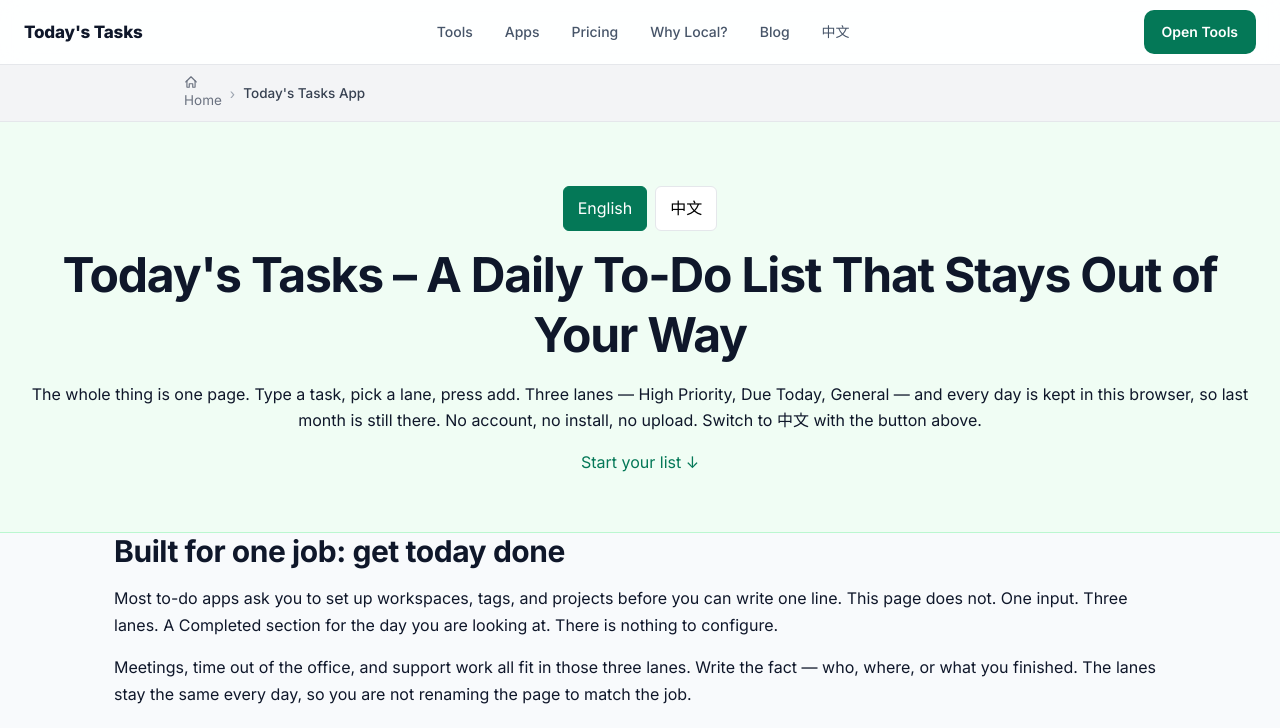
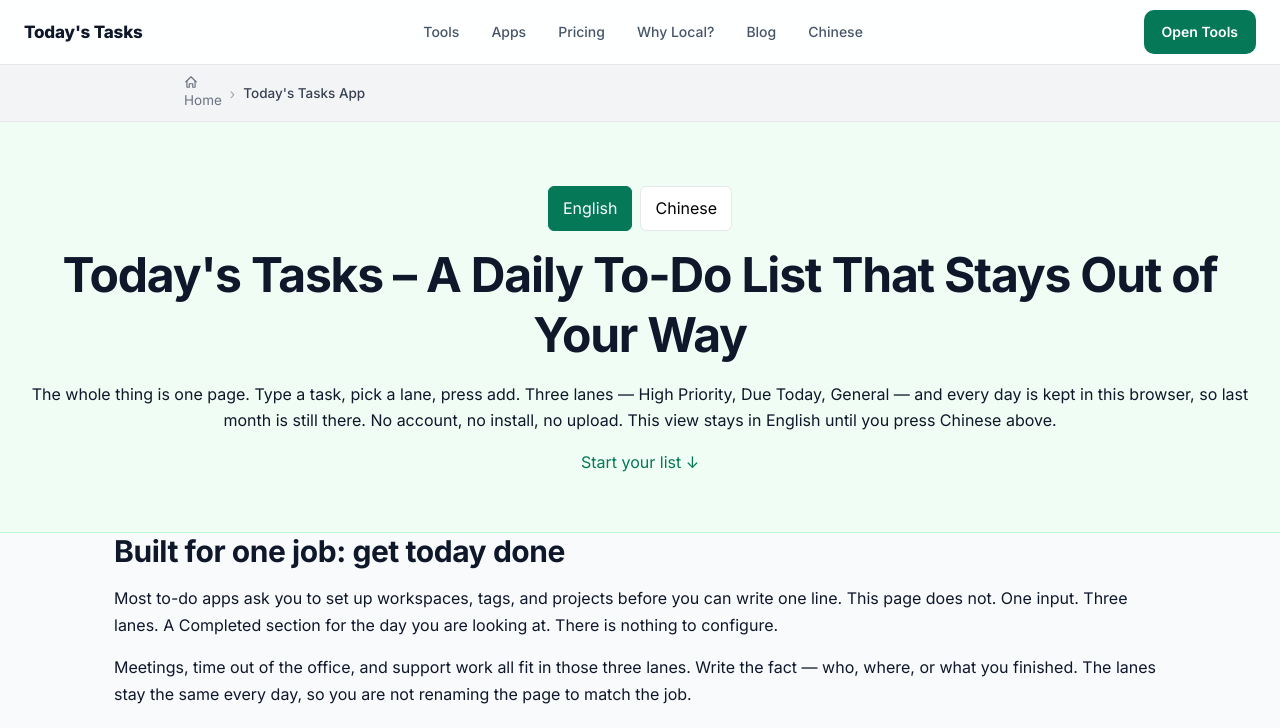
Before and after one commit to hill02252024/hill02252024.github.io, a plain HTML site: page todo.html in a window 1280 px wide. Shown: the top 728 px of the page. Drawn offline with Linux system fonts and the light colour scheme.

Commit message:
Show the to-do page in one language at a time: English until Chinese is chosen.
Co-authored-by: Cursor <cursoragent@cursor.com>

```diff
--- a/todo.html
+++ b/todo.html
@@ -6,8 +6,8 @@
     (function () {
       var l = "en";
       try {
-        l = localStorage.getItem("tt-lang") || "";
-        if (l !== "zh" && l !== "en") l = (navigator.language || "").toLowerCase().indexOf("zh") === 0 ? "zh" : "en";
+        l = localStorage.getItem("tt-lang") || "en";
+        if (l !== "zh") l = "en";
       } catch (e) { l = "en"; }
       document.documentElement.lang = l === "zh" ? "zh-Hant" : "en";
       document.documentElement.setAttribute("data-lang", l);
@@ -128,25 +128,25 @@
 
   <nav class="page-breadcrumbs" aria-label="Breadcrumb">
     <ol class="page-breadcrumbs-inner">
-      <li><a href="/"><svg class="home-icon" viewBox="0 0 24 24" fill="none" stroke="currentColor" stroke-width="2" stroke-linecap="round" stroke-linejoin="round" aria-hidden="true"><path d="M3 12 12 3l9 9"/><path d="M5 10v10a1 1 0 0 0 1 1h3v-6h6v6h3a1 1 0 0 0 1-1V10"/></svg><span>Home</span></a></li>
+      <li><a href="/"><svg class="home-icon" viewBox="0 0 24 24" fill="none" stroke="currentColor" stroke-width="2" stroke-linecap="round" stroke-linejoin="round" aria-hidden="true"><path d="M3 12 12 3l9 9"/><path d="M5 10v10a1 1 0 0 0 1 1h3v-6h6v6h3a1 1 0 0 0 1-1V10"/></svg><span id="crumb-home">Home</span></a></li>
       <li class="sep" aria-hidden="true">›</li>
-      <li class="current" aria-current="page">Today&#39;s Tasks App</li>
+      <li class="current" id="crumb-current" aria-current="page">Today&#39;s Tasks App</li>
     </ol>
   </nav>
 
   <header class="hero">
     <div class="lang-switch" role="group" aria-label="Language">
       <button type="button" id="lang-en">English</button>
-      <button type="button" id="lang-zh" lang="zh-Hant">中文</button>
+      <button type="button" id="lang-zh">Chinese</button>
     </div>
     <div data-lang-block="en">
       <h1>Today's Tasks – A Daily To-Do List That Stays Out of Your Way</h1>
-      <p>The whole thing is one page. Type a task, pick a lane, press add. Three lanes — High Priority, Due Today, General — and every day is kept in this browser, so last month is still there. No account, no install, no upload. Switch to 中文 with the button above.</p>
+      <p>The whole thing is one page. Type a task, pick a lane, press add. Three lanes — High Priority, Due Today, General — and every day is kept in this browser, so last month is still there. No account, no install, no upload. This view stays in English until you press Chinese above.</p>
       <a class="cta" href="#app">Start your list ↓</a>
     </div>
     <div data-lang-block="zh">
       <h1>今日工作清單，開頁就用</h1>
-      <p>一行、一欄、按加入。三欄係重要、今日要做、一般。每一日各自留喺呢部瀏覽器，日曆可以翻返至少一個月。唔使登入、唔使安裝、清單唔會上傳。上面個掣可以切返 English。</p>
+      <p>一行、一欄、按加入。三欄係重要、今日要做、一般。每一日各自留喺呢部瀏覽器，日曆可以翻返至少一個月。唔使登入、唔使安裝、清單唔會上傳。要睇英文版，按上面左邊個掣。</p>
       <a class="cta" href="#app">開始寫 ↓</a>
     </div>
   </header>
@@ -353,7 +353,14 @@
           prevMonth: "Previous month",
           nextMonth: "Next month",
           week: ["Mon", "Tue", "Wed", "Thu", "Fri", "Sat", "Sun"],
-          related: "Related reading"
+          related: "Related reading",
+          pageTitle: "Today's Tasks App – Free Browser To-Do List",
+          crumbHome: "Home",
+          crumbHere: "Today's Tasks App",
+          rel1: "→ The Complete Guide to Productivity & Time Management",
+          rel2: "→ Why Digital To-Do Lists Beat Paper",
+          rel3: "→ How to Use Today's Tasks Effectively",
+          rel4: "→ Weekly Review Checklist"
         },
         zh: {
           appTitle: "而家用",
@@ -389,7 +396,14 @@
           prevMonth: "上個月",
           nextMonth: "下個月",
           week: ["一", "二", "三", "四", "五", "六", "日"],
-          related: "相關文章"
+          related: "相關文章",
+          pageTitle: "今日工作清單",
+          crumbHome: "首頁",
+          crumbHere: "今日工作清單",
+          rel1: "→ 生產力同時間管理",
+          rel2: "→ 點解電子待辦好過紙",
+          rel3: "→ 點用今日工作清單",
+          rel4: "→ 每週回顧清單"
         }
       };
 
@@ -491,6 +505,8 @@
         document.documentElement.setAttribute("data-lang", lang);
         document.getElementById("lang-en").setAttribute("aria-pressed", lang === "en" ? "true" : "false");
         document.getElementById("lang-zh").setAttribute("aria-pressed", lang === "zh" ? "true" : "false");
+        document.getElementById("lang-en").textContent = lang === "zh" ? "英文" : "English";
+        document.getElementById("lang-zh").textContent = lang === "zh" ? "中文" : "Chinese";
         document.getElementById("app-title").textContent = s.appTitle;
         document.getElementById("app-lead").textContent = s.appLead;
         document.getElementById("day-today").textContent = s.today;
@@ -510,9 +526,91 @@
         document.getElementById("h-normal").textContent = s.normal;
         document.getElementById("h-completed").textContent = s.completed;
         document.getElementById("related-title").textContent = s.related;
+        document.title = s.pageTitle;
+        document.getElementById("crumb-home").textContent = s.crumbHome;
+        document.getElementById("crumb-current").textContent = s.crumbHere;
+        var crumbs = document.querySelector(".page-breadcrumbs");
+        if (crumbs) crumbs.setAttribute("aria-label", lang === "zh" ? "麵包屑" : "Breadcrumb");
+        var rel = document.querySelectorAll("aside.related a");
+        ["rel1", "rel2", "rel3", "rel4"].forEach(function (key, i) {
+          if (rel[i]) rel[i].textContent = s[key];
+        });
         var sel = document.getElementById("task-priority");
         Array.prototype.forEach.call(sel.options, function (opt) { opt.textContent = s[opt.value]; });
         try { localStorage.setItem("tt-lang", lang); } catch (e) {}
+        applyChrome();
+      }
+
+      function applyChrome() {
+        var zh = lang === "zh";
+        var headerMap = {
+          "/tools/": zh ? "工具" : "Tools",
+          "/apps/": zh ? "應用" : "Apps",
+          "/pricing.html": zh ? "價錢" : "Pricing",
+          "/learn/why-local.html": zh ? "點解留喺本機" : "Why Local?",
+          "/productivity-tips.html": zh ? "網誌" : "Blog"
+        };
+        var footerMap = {
+          "/tools/": zh ? "私隱工具" : "Privacy Tools",
+          "/apps/": zh ? "手機應用" : "41 Mobile Apps",
+          "/pricing.html": zh ? "價錢" : "Pricing",
+          "/todo.html": zh ? "今日工作清單" : "Today's Tasks To-Do",
+          "/learn/why-local.html": zh ? "點解只喺瀏覽器" : "Why browser-only?",
+          "/tools/us/": zh ? "美國薪酬指南" : "US salary guides",
+          "/tools/eu/": zh ? "歐盟退稅指南" : "EU VAT refund guides",
+          "/compare/": zh ? "比較" : "Comparisons",
+          "/productivity-tips.html": zh ? "網誌" : "Blog",
+          "/about.html": zh ? "關於" : "About",
+          "/privacy.html": zh ? "私隱政策" : "Privacy Policy",
+          "/terms.html": zh ? "使用條款" : "Terms of Service",
+          "/contact.html": zh ? "聯絡" : "Contact"
+        };
+        var colTitle = zh ? ["產品", "學習", "信任"] : ["Products", "Learn", "Trust"];
+        document.querySelectorAll(".site-footer-v2-col-title").forEach(function (el, i) {
+          if (colTitle[i]) el.textContent = colTitle[i];
+        });
+        document.querySelectorAll(".site-nav a").forEach(function (a) {
+          var href = a.getAttribute("href");
+          if (href === "/zh-hk/" || href === "/apps/" && a.getAttribute("hreflang")) {
+            a.textContent = zh ? "英文" : "Chinese";
+            if (!a.dataset.ttLang) {
+              a.dataset.ttLang = "1";
+              a.addEventListener("click", function (e) {
+                e.preventDefault();
+                setLang(lang === "zh" ? "en" : "zh");
+              });
+            }
+            return;
+          }
+          if (headerMap[href]) a.textContent = headerMap[href];
+        });
+        var brand = document.querySelector(".site-brand");
+        if (brand) brand.textContent = zh ? "今日工作" : "Today's Tasks";
+        var cta = document.querySelector(".site-cta");
+        if (cta) cta.textContent = zh ? "打開工具" : "Open Tools";
+        var toggle = document.querySelector(".nav-toggle");
+        if (toggle) toggle.setAttribute("aria-label", zh ? "開關選單" : "Toggle navigation");
+        document.querySelectorAll(".site-footer-v2 a").forEach(function (a) {
+          var href = a.getAttribute("href");
+          if (href === "/zh-hk/") {
+            a.textContent = zh ? "香港應用" : "Hong Kong apps";
+            return;
+          }
+          if (footerMap[href]) a.textContent = footerMap[href];
+        });
+        var trust = document.querySelector(".site-footer-v2-trustline");
+        if (trust) {
+          trust.textContent = zh
+            ? "清單唔會上傳 · 唔使帳號 · 工具頁冇第三方"
+            : "0 bytes uploaded · 0 accounts needed · 0 third parties on tool pages";
+        }
+        var copy = document.querySelector(".site-footer-v2-bottom div:not(.site-footer-v2-trustline)");
+        if (copy) {
+          var year = String(new Date().getFullYear());
+          copy.textContent = zh
+            ? "© " + year + " 今日工作 · 香港獨立開發者製作"
+            : "© " + year + " Today's Tasks · Built by one independent developer · Hong Kong";
+        }
       }
 
       function renderCalendar() {
@@ -726,6 +824,7 @@
       document.getElementById("lang-zh").addEventListener("click", function () { setLang("zh"); });
       applyLang();
       render();
+      document.addEventListener("DOMContentLoaded", applyChrome);
     })();
   </script>
 <nav id="static-footer-links" aria-label="Site links">
```
